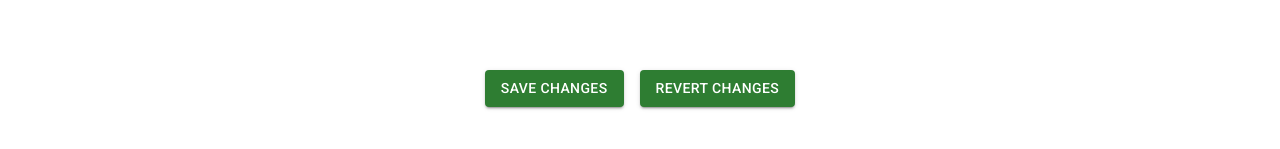
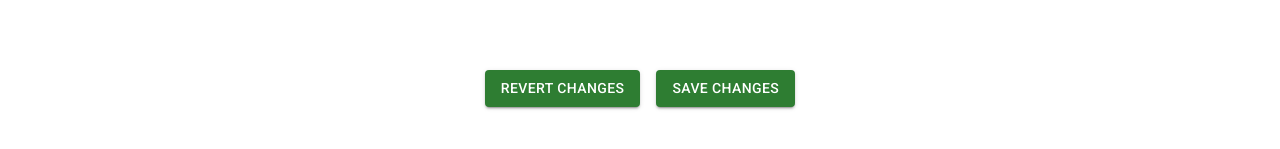
Before and after one commit to sachiniyer/resow, a React (Create React App) app in the folder front-end/: page /ItemDetails/1/EditPost in a window 1280 px wide. Shown: the part 273-422 px from the top of the page. Built offline with nearby package versions, Linux system fonts and the light colour scheme; no server answers.

Commit message:
changed button order

```diff
--- a/front-end/src/pages/EditPost.js
+++ b/front-end/src/pages/EditPost.js
@@ -258,8 +258,8 @@ export default function EditPost(props){
           <Box sx={{ m: 2 }}>
         <Stack spacing={2} direction="row" alignItems="center" justifyContent="center">
         {/* add onClick function to handle save */}
-          <Button color="success" onClick={updatePost} variant="contained">Save Changes</Button>
           <Button color="success" href={"/ItemDetails/:"+postId} variant="contained">Revert Changes</Button>
+          <Button color="success" onClick={updatePost} href={"/ItemDetails/:"+postId} variant="contained">Save Changes</Button>
         </Stack>
       </Box>
 
```
